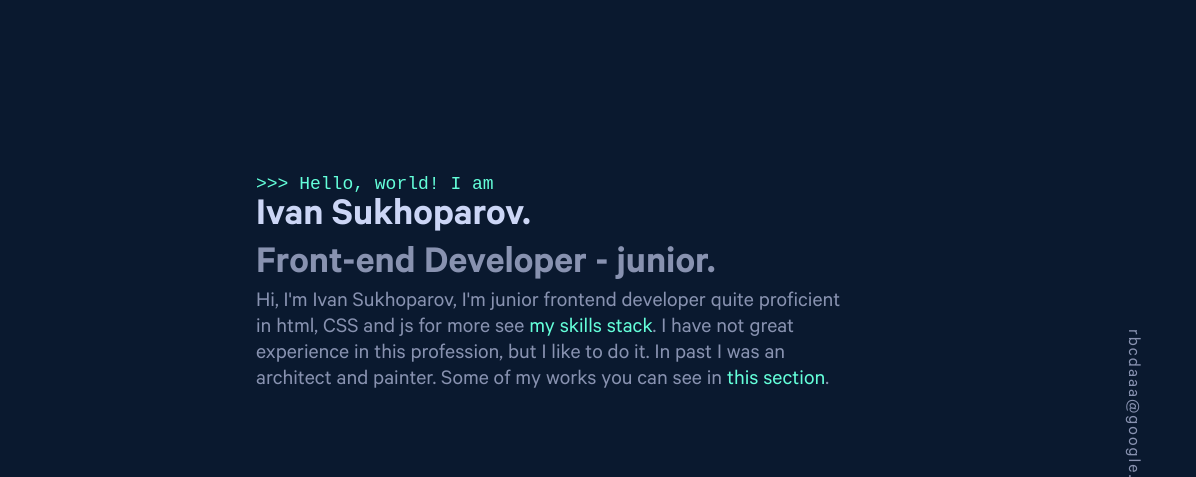
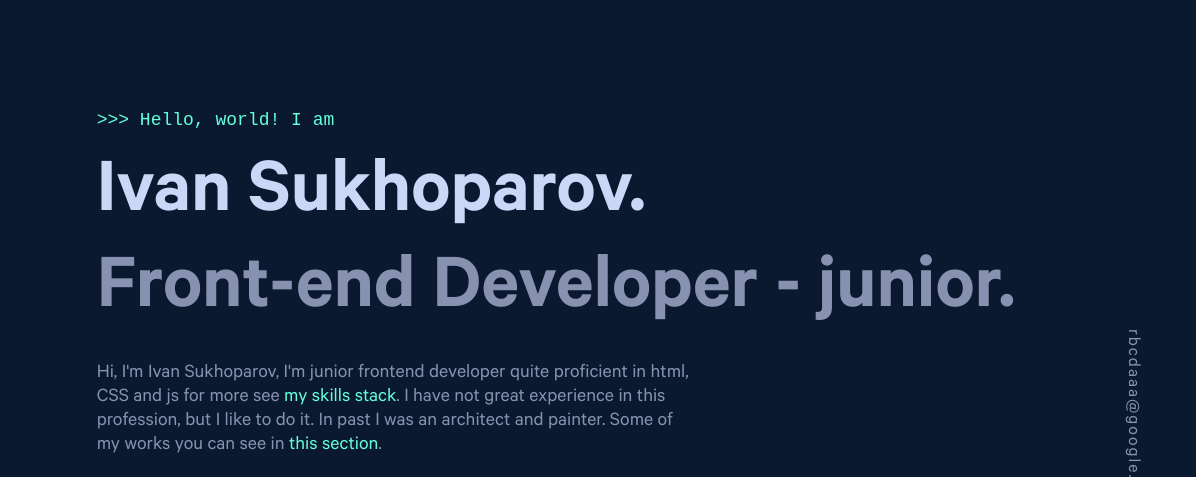
Before and after one commit to ivansukhoparov/019-06-personal-page, a website: page src/index.html in a window 1280 px wide. Shown: the part 116-593 px from the top of the page, 84-1280 px from the left. Drawn offline with nearby package versions, Linux system fonts and the light colour scheme; files that its build step writes are made by us from their sources.

Commit message:
create: create responsible styles for greeting block

```diff
--- a/src/index.html
+++ b/src/index.html
@@ -129,7 +129,7 @@
 
     <section id="greeting" class="page__content page__content--greeting greeting hidden">
         <h2 class="visually-hidden">Introduction</h2>
-        <p class="gearting__text special">>>> Hello, world! I am</p>
+        <p class="greeting__text special">>>> Hello, world! I am</p>
         <p class="greeting__name">Ivan Sukhoparov.</p>
         <p class="greeting__description">Front-end Developer - junior.</p>
         <p class="greeting__text text">Hi, I'm Ivan Sukhoparov, I'm junior frontend developer quite proficient in
--- a/src/scss/blocks/greeting.scss
+++ b/src/scss/blocks/greeting.scss
@@ -3,8 +3,9 @@
 .greeting__text {
     max-width: 600px;
     @include font-family-main;
-    font-size: 22px;
+    font-size: 20px;
     font-weight: 400;
+    margin: 20px 0;
 }
 
 .greeting__name {
@@ -12,6 +13,14 @@
     font-size: 40px;
     font-weight: 600;
     color: $text-light;
+
+    @media (min-width: $tablet-width) {
+        font-size: 50px;
+    }
+
+    @media (min-width: $desktop-width) {
+        font-size: 80px;
+    }
 }
 
 .greeting__description {
@@ -19,4 +28,11 @@
     font-weight: 600;
     font-size: 40px;
 
+    @media (min-width: $tablet-width) {
+        font-size: 50px;
+    }
+
+    @media (min-width: $desktop-width) {
+        font-size: 80px;
+    }
 }
--- a/src/scss/global/variables.scss
+++ b/src/scss/global/variables.scss
@@ -1,5 +1,5 @@
 $tablet-width: 768px;
-$desktop-width: 900px;
+$desktop-width: 1100px;
 $mobile-width-only: 767px;
 
 @media (min-width: $tablet-width) {}
```
